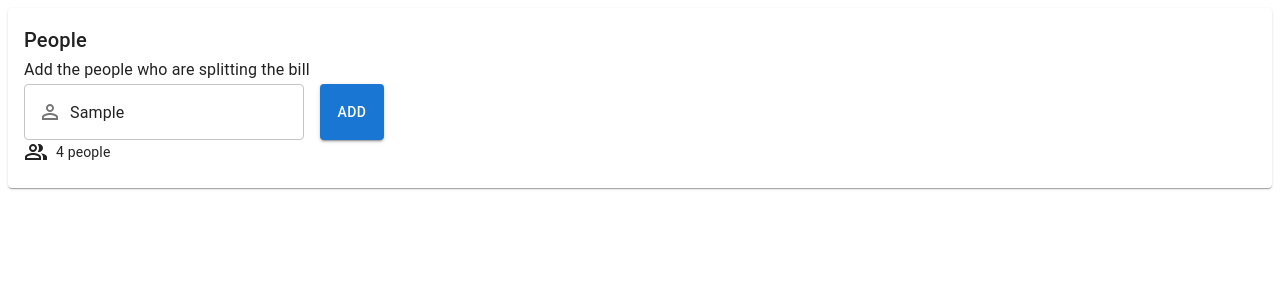
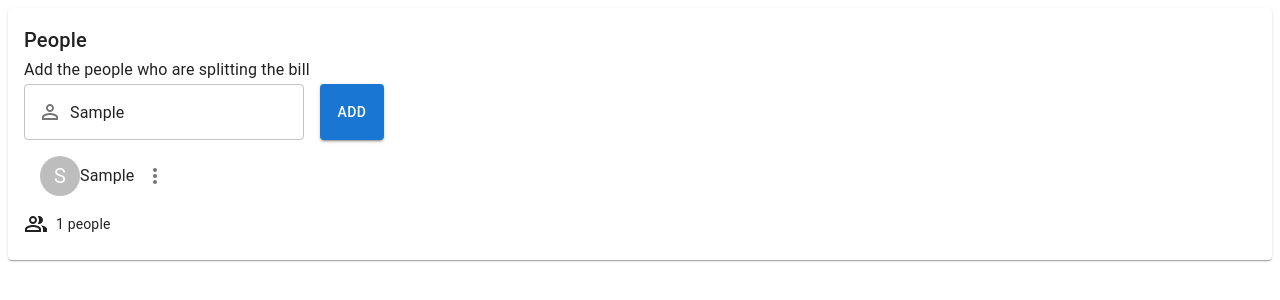
Before and after one commit to William-Vigo/bill-splitter-ui-v2, a Next.js app: page / in a window 1280 px wide. Both pictures are taken after typing "Sample" into the empty fields and a click on the button "ADD". Shown: the top 300 px of the page. Built offline with nearby package versions, Linux system fonts and the light colour scheme; what @mui/material-nextjs would draw is missing.

Commit message:
Completed the following - update store prop to use list of string for peope - implement basic layout for people component

```diff
--- a/components/desktop/people.tsx
+++ b/components/desktop/people.tsx
@@ -1,11 +1,31 @@
-import { Box, Button, InputAdornment, List, Stack, TextField, Typography } from '@mui/material';
+"use client";
+import { use, useState } from 'react';
+import { Avatar, Box, Button, IconButton, InputAdornment, List, ListItem, Menu, MenuItem, Stack, TextField, Typography } from '@mui/material';
 import PersonIcon from '@mui/icons-material/PersonOutlineOutlined';
 import GroupsIcon from '@mui/icons-material/PeopleAltOutlined';
+import MoreVertIcon from '@mui/icons-material/MoreVert';
+
 import Card from '@mui/material/Card';
 import CardContent from '@mui/material/CardContent';
+import { useBillStore } from '@/utility/store';
 
+function stringAvatar(name: string) {
+    const first = name.split(' ')[0]?.[0] ?? "";
+    const last = name.split(' ')[1]?.[0] ?? "";
+    return {
+        children: `${first}${last}`,
+    }
+}
 
 export default function People() {
+    const [name, setName] = useState<string>("");
+    const addPerson = useBillStore((state) => state.addPerson);
+    const party = useBillStore((state) => state.party);
+    const peopleCount = useBillStore((state) => Object.keys(state.party).length);
+    const handleAddPerson = () => {
+        addPerson(name);
+        setName("");
+    }
     return (
         <Card>
             <CardContent >
@@ -24,22 +44,29 @@ export default function People() {
                     }}
                     placeholder="Enter name"
                     variant='outlined'
+                    onChange={(e) => setName(e.target.value)}
                     />
-                    <Button variant="contained">Add</Button>
+                    <Button variant="contained" onClick={handleAddPerson}>Add</Button>
                 </Stack>
                 {/* TODO: list items need to be generated based on number of people added */}
-                {/*
                 <List>
+                {party.map((person) => (
+                    <ListItem key={person}>
+                        <Avatar {...stringAvatar(person)} />
+                        <Typography>{person}</Typography>
+                        <IconButton>
+                            <MoreVertIcon />
+                        </IconButton>
+                    </ListItem>
+                ))}
                 </List>
-                */}
                 <Box sx={{
                     display: 'flex',
                     alignItems: 'center',
                     gap: 1,
-                }}> {/* TODO: align items */}
+                }}>
                     <GroupsIcon />
-                    {/* TODO: generate number of people */}
-                    <Typography variant="body2">4 people</Typography>
+                    <Typography variant="body2">{peopleCount} people</Typography>
                 </Box>
             </CardContent>
         </Card>
--- a/utility/store.tsx
+++ b/utility/store.tsx
@@ -14,16 +14,17 @@ type sharedItem = {
 }
 
 type BillState = {
-    party: Record<string, people>;
+    party: string[];
     split: sharedItem[];
     tipPaid: number,
     taxPaid: number,
     addPerson: (name: string) => void;
+    removePerson: (name: string) => void;
     addSplit: (sharedItem: sharedItem) => void;
   };
 
 export const useBillStore = create<BillState>( (set) => ({
-    party: {},
+    party: [],
     split: [],
     tipPaid: 0,
     taxPaid: 0,
@@ -32,17 +33,16 @@ export const useBillStore = create<BillState>( (set) => ({
         if (!trimmed) {
             return state;
         }
-        if (state.party[trimmed]) {
+        if (state.party.includes(trimmed)) {
             return state;
         }
         return {
-            party: {
-                ...state.party,
-                [name]: {
-                    name,
-                    items: []
-                }
-            }
+            party: [...state.party, trimmed]
+        }
+    }),
+    removePerson: (name: string) => set( state => {
+        return {
+            party: state.party.filter( person => person !== name )
         }
     }),
     addSplit: (sharedItem: sharedItem) => set( (state) => ({
```
